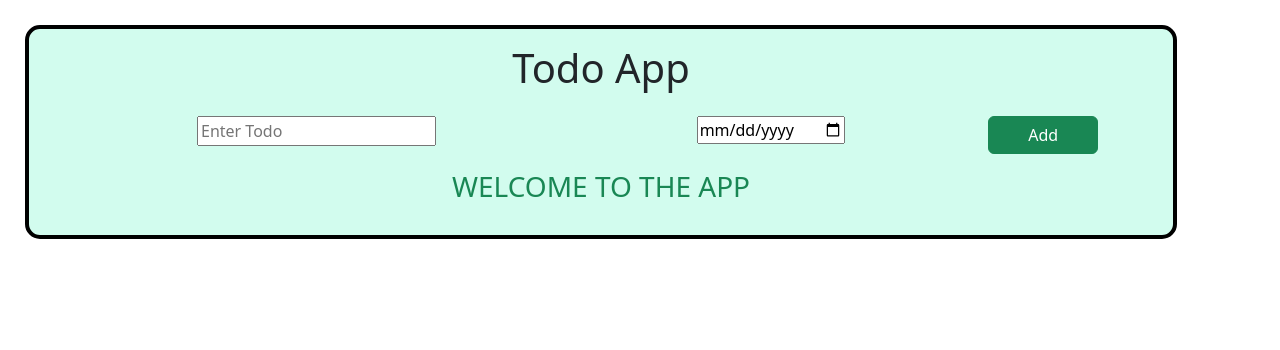
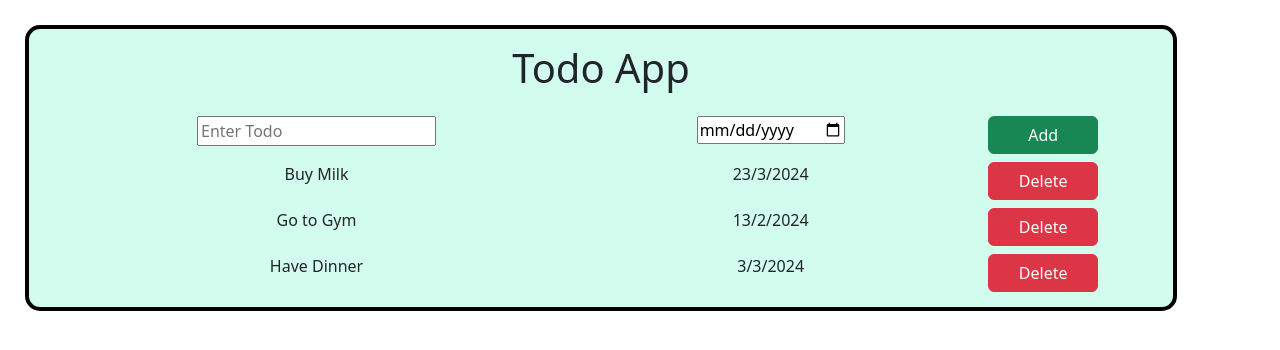
Before and after one commit to Arslanj9/React-Bootstrap_TodoApp, a React (Vite) app: page / in a window 1280 px wide. Shown: the top 350 px of the page. Built offline with nearby package versions, Linux system fonts and the light colour scheme.

Commit message:
Added functionality for Delete button

```diff
--- a/src/App.jsx
+++ b/src/App.jsx
@@ -6,23 +6,23 @@ import WelcomeMsge from './components/WelcomeMsge'
 import { useState } from "react";
 
 const App = () => {
-  // let innitialItems = [
-  //   {
-  //     name: "Buy Milk",
-  //     date: "23/3/2024"
-  //   },
-  //   {
-  //     name: "Go to Gym",
-  //     date: "13/2/2024"
-  //   },
-  //   {
-  //     name: "Have Dinner",
-  //     date: "3/3/2024"
-  //   }
-  // ];
-  // const [ items, setItems ] = useState(innitialItems)
+  let innitialItems = [
+    {
+      name: "Buy Milk",
+      date: "23/3/2024"
+    },
+    {
+      name: "Go to Gym",
+      date: "13/2/2024"
+    },
+    {
+      name: "Have Dinner",
+      date: "3/3/2024"
+    }
+  ];
+  const [ items, setItems ] = useState(innitialItems)
 
-  const [ items, setItems ] = useState([])
+  // const [ items, setItems ] = useState([])
 
   const onSubmit = (todoName, todoDate) => {
 
@@ -33,9 +33,10 @@ const App = () => {
     setItems(newTodoItems)
   }
 
-  // const handleDelete = (todoName) => {
-
-  // }
+  const handleDeleteItem = (todoName) => {
+    const newItems = items.filter(obj => obj.name !== todoName)
+    setItems(newItems)
+  }
 
 
 
@@ -43,9 +44,12 @@ const App = () => {
     <Container>
       <AppName />
       <AddTodo handleSubmit={onSubmit}/>
-      {/* <TodoItems items={items} />
-      <WelcomeMsge /> */}
-      { items.length == 0 ? <WelcomeMsge /> : <TodoItems items={items}/>}
+
+      { items.length == 0 ? <WelcomeMsge /> : <TodoItems items={items} handleDeleteItem={handleDeleteItem}/>}
+      {/* We can also achieve same results by this method given below */}
+      {/* --------- Logical AND operator --------- */}
+      {/* { items.length == 0 && <WelcomeMsge/> }
+      <TodoItems items={items} /> */}
     </Container>
   );
 };
--- a/src/components/TodoItem.jsx
+++ b/src/components/TodoItem.jsx
@@ -1,12 +1,6 @@
 import styles from './TodoItem.module.css'
 
-const TodoItem1 = ({todoName, todoDate}) => {
-
-  let itemDelete = (event) => {
-    console.log(`${todoName} deleted`)
-    console.log(event)
-
-  }
+const TodoItem1 = ({todoName, todoDate, handleDeleteItem}) => {
 
   return (
     <>
@@ -17,7 +11,7 @@ const TodoItem1 = ({todoName, todoDate}) => {
           <button
             type="button"
             className={`${styles.deleteBtn} btn btn-danger`}
-            onClick={(event) => itemDelete(event)}
+            onClick={() => handleDeleteItem(todoName)}
           >
             Delete
           </button>
--- a/src/components/TodoItems.jsx
+++ b/src/components/TodoItems.jsx
@@ -1,10 +1,15 @@
 import TodoItem from './TodoItem'
 
-const TodoItems = ({items}) => {
+const TodoItems = ({items, handleDeleteItem}) => {
   return (
     <>
       {items.map((item, index) =>
-        <TodoItem key={index} todoName={item.name} todoDate={item.date}/>
+        <TodoItem
+          key={index}
+          todoName={item.name}
+          todoDate={item.date}
+          handleDeleteItem={handleDeleteItem}
+        />
       )}
     </>
   );
```
